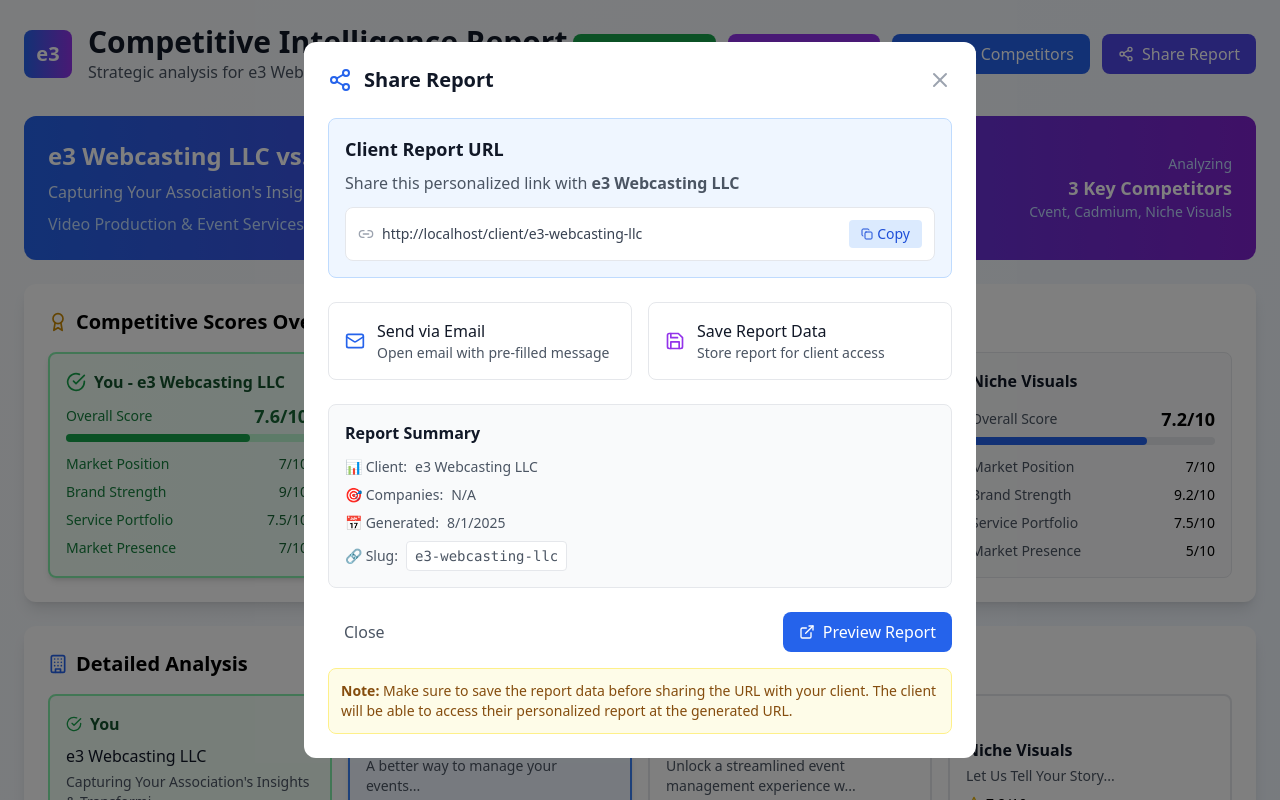
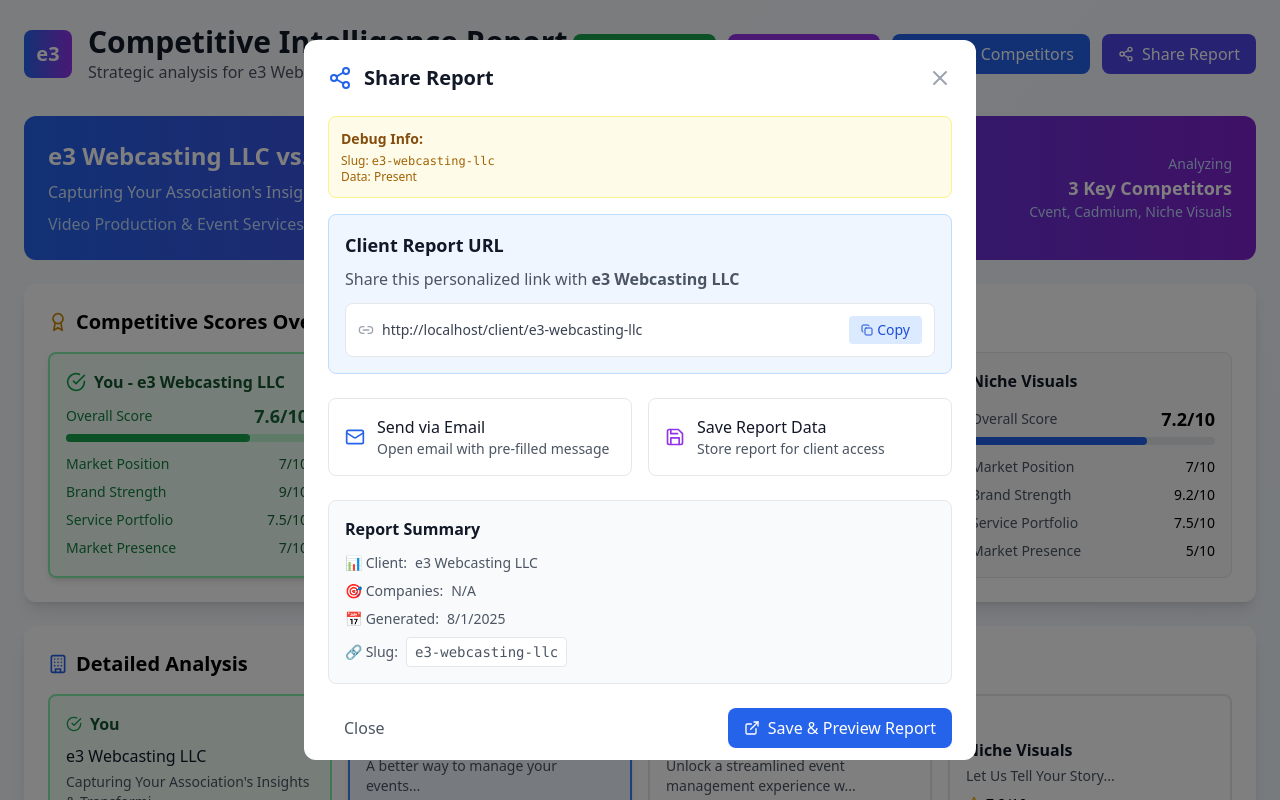
Before and after one commit to dancharles-codarity/competitive-analysis-platform, a Next.js app: page / in a window 1280 px wide. Both pictures are taken after a click on the button "Share Report". Shown: the top 800 px of the page. Built offline with nearby package versions, Linux system fonts and the light colour scheme.

Commit message:
Add comprehensive debugging and error handling to ShareReportModal

```diff
--- a/components/ShareReportModal.js
+++ b/components/ShareReportModal.js
@@ -1,11 +1,12 @@
 import React, { useState, useEffect } from 'react';
-import { Share2, Copy, Mail, Link2, X, CheckCircle, Save, ExternalLink } from 'lucide-react';
+import { Share2, Copy, Mail, Link2, X, CheckCircle, Save, ExternalLink, AlertCircle } from 'lucide-react';
 
 const ShareReportModal = ({ isOpen, onClose, clientName, reportData }) => {
   const [copied, setCopied] = useState(false);
   const [emailSent, setEmailSent] = useState(false);
   const [saved, setSaved] = useState(false);
   const [reportUrl, setReportUrl] = useState('');
+  const [saveError, setSaveError] = useState(null);
 
   // Generate client slug from name
   const generateSlug = (name) => {
@@ -72,6 +73,8 @@ Best regards`);
 
   const saveReportData = async () => {
     try {
+      setSaveError(null);
+
       if (typeof window !== 'undefined') {
         const reportPayload = {
           clientName,
@@ -82,10 +85,19 @@ Best regards`);
           version: '1.0'
         };
 
+        console.log('💾 Saving report data:', reportPayload);
+
         // Save with multiple keys for better retrieval
-        localStorage.setItem(`report-${clientSlug}`, JSON.stringify(reportPayload));
-        localStorage.setItem(`client-${clientSlug}`, JSON.stringify(reportPayload));
-        localStorage.setItem('latestReport', JSON.stringify(reportPayload));
+        const storageKeys = [
+          `report-${clientSlug}`,
+          `client-${clientSlug}`,
+          'latestReport'
+        ];
+
+        for (const key of storageKeys) {
+          localStorage.setItem(key, JSON.stringify(reportPayload));
+          console.log(`✅ Saved with key: ${key}`);
+        }
 
         // Save a mapping of client names to slugs
         const clientMapping = JSON.parse(localStorage.getItem('clientMapping') || '{}');
@@ -93,23 +105,36 @@ Best regards`);
         clientMapping[clientSlug] = clientName;
         localStorage.setItem('clientMapping', JSON.stringify(clientMapping));
 
-        console.log('Report saved successfully:', reportPayload);
+        console.log('✅ Report saved successfully');
+        console.log('🔍 Verification - checking if data can be retrieved:');
+
+        // Verify the save worked
+        const verification = localStorage.getItem(`report-${clientSlug}`);
+        if (verification) {
+          const parsed = JSON.parse(verification);
+          console.log('✅ Verification successful:', parsed);
+        } else {
+          console.error('❌ Verification failed - data not found');
+          throw new Error('Data save verification failed');
+        }
       }
 
       setSaved(true);
       setTimeout(() => setSaved(false), 3000);
     } catch (error) {
-      console.error('Failed to save report:', error);
-      alert('Failed to save report data. Please try again.');
+      console.error('❌ Failed to save report:', error);
+      setSaveError(error.message);
     }
   };
 
   const previewReport = () => {
     // Save the data first, then open the report
+    console.log('🔗 Opening report preview...');
     saveReportData();
     setTimeout(() => {
+      console.log('🚀 Opening URL:', reportUrl);
       window.open(reportUrl, '_blank');
-    }, 500);
+    }, 1000); // Give save operation time to complete
   };
 
   if (!isOpen) return null;
@@ -130,6 +155,15 @@ Best regards`);
             <X className="w-6 h-6" />
           </button>
         </div>
+
+        {/* Debug Info */}
+        {process.env.NODE_ENV === 'development' && (
+          <div className="mb-4 p-3 bg-yellow-50 border border-yellow-200 rounded-lg">
+            <h4 className="text-sm font-semibold text-yellow-800 mb-1">Debug Info:</h4>
+            <p className="text-xs text-yellow-700">Slug: <code>{clientSlug}</code></p>
+            <p className="text-xs text-yellow-700">Data: {reportData ? 'Present' : 'Missing'}</p>
+          </div>
+        )}
 
         {/* Client Report URL */}
         <div className="bg-blue-50 p-4 rounded-lg mb-6 border border-blue-200">
@@ -170,6 +204,14 @@ Best regards`);
             </button>
           </div>
         </div>
+
+        {/* Save Error */}
+        {saveError && (
+          <div className="mb-4 p-3 bg-red-50 border border-red-200 rounded-lg flex items-center gap-2">
+            <AlertCircle className="w-4 h-4 text-red-600 flex-shrink-0" />
+            <p className="text-sm text-red-800">Save Error: {saveError}</p>
+          </div>
+        )}
 
         {/* Sharing Options */}
         <div className="grid grid-cols-1 md:grid-cols-2 gap-4 mb-6">
@@ -245,7 +287,7 @@ Best regards`);
               className="flex items-center gap-2 px-4 py-2 bg-blue-600 text-white rounded-lg hover:bg-blue-700 transition-colors"
             >
               <ExternalLink className="w-4 h-4" />
-              Preview Report
+              Save & Preview Report
             </button>
           </div>
         </div>
@@ -253,8 +295,8 @@ Best regards`);
         {/* Instructions */}
         <div className="mt-4 p-3 bg-yellow-50 border border-yellow-200 rounded-lg">
           <p className="text-sm text-yellow-800">
-            <strong>Note:</strong> Make sure to save the report data before sharing the URL with your client.
-            The client will be able to access their personalized report at the generated URL.
+            <strong>Important:</strong> Click "Save & Preview Report" first to store the data, then share the URL with your client.
+            The report link will only work after the data has been saved to your browser's storage.
           </p>
         </div>
       </div>
```
